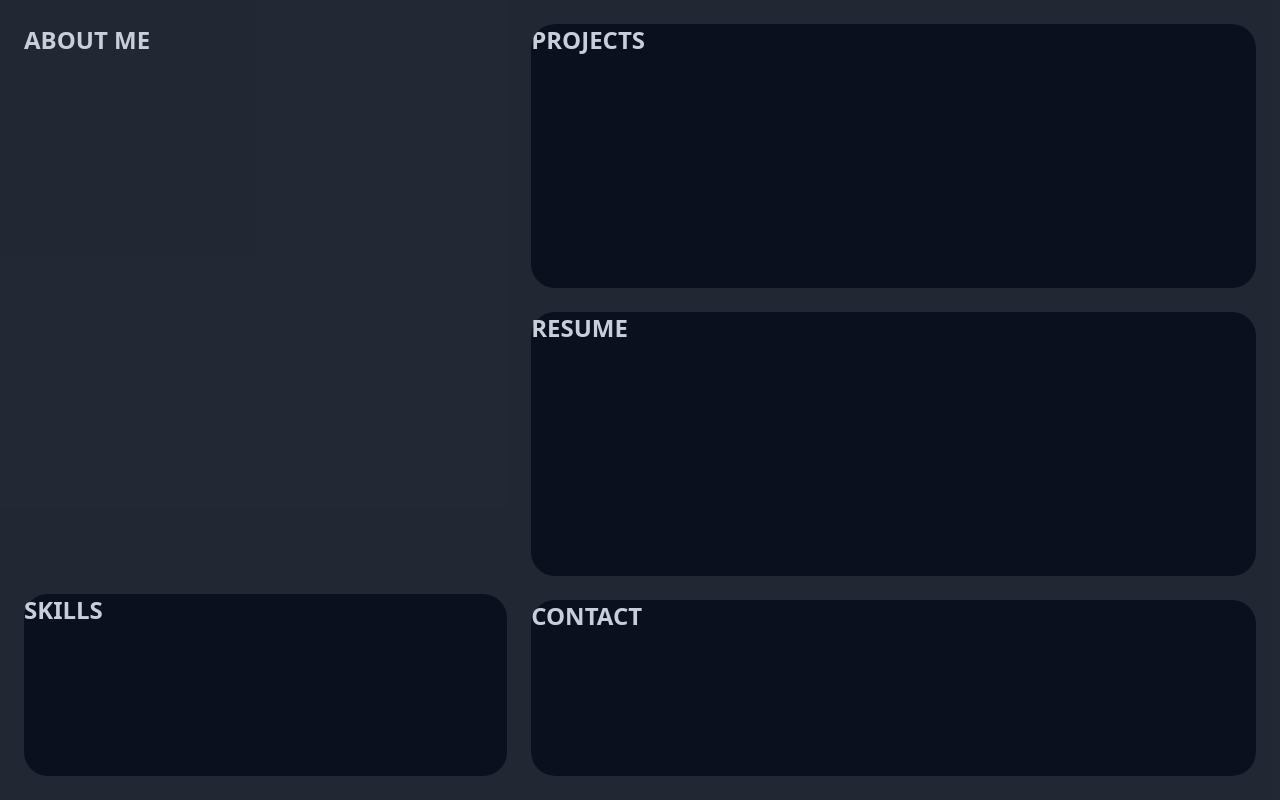
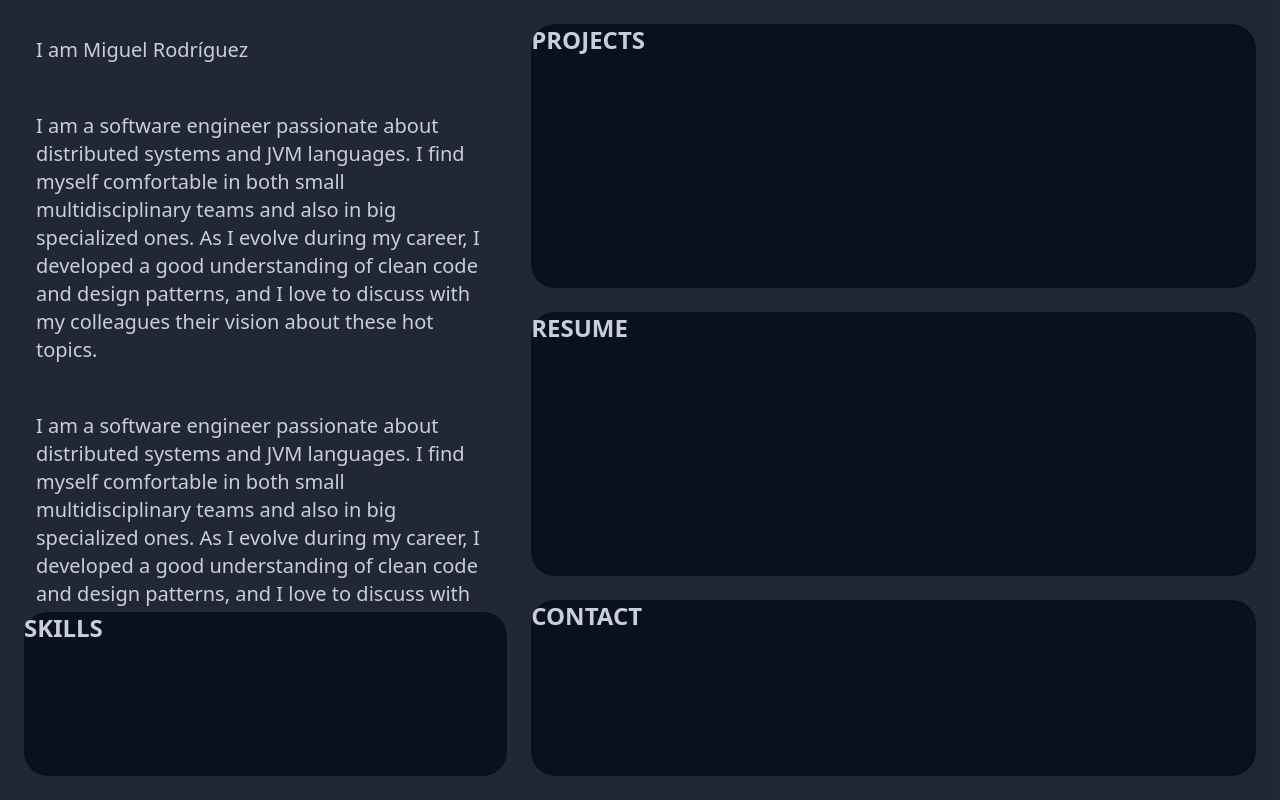
Before and after one commit to MiguelJRM95/MiguelJRM95-Portfolio, a React (Vite) app: page / in a window 1280 px wide. Built offline with nearby package versions, Linux system fonts and the light colour scheme.

Commit message:
feat: about-me section

```diff
--- a/src/App.tsx
+++ b/src/App.tsx
@@ -2,6 +2,7 @@ import "./App.css";
 import BentoBoxSideWrapper from "./components/bento-box-side-wrapper/BentoBoxSideWrapper";
 import PortfolioSection from "./components/portfolio-section/PortfolioSection";
 import { useSelectSection } from "./components/portfolio-section/useSelectedSection";
+import AboutMe from "./components/sections/AboutMe";
 
 function App() {
   const { selected, selectSection } = useSelectSection();
@@ -17,9 +18,9 @@ function App() {
       >
         <section
           id="about-me-wrapper"
-          className={`text-primary-text text-2xl font-bold transition-all duration-400 ${selected === "skills" ? "srink h-[0px]" : "h-3/4"}`}
+          className={`text-primary-text text-xl transition-all duration-400 ${selected === "skills" ? "srink h-[0px]" : "h-3/4"}`}
         >
-          ABOUT ME
+          <AboutMe />
         </section>
         <PortfolioSection
           portfolioSection="skills"
--- a/src/components/portfolio-section/portfolioSectionId.type.ts
+++ /dev/null
@@ -1,6 +0,0 @@
-export type PortfolioSectionId =
-  | "about-me"
-  | "skills"
-  | "projects"
-  | "resume"
-  | "contact";
--- /dev/null
+++ b/src/components/sections/AboutMe.tsx
@@ -0,0 +1,28 @@
+const AboutMe: React.FC = () => {
+  return (
+    <div className="flex flex-col gap-12 p-3">
+      <p>I am Miguel Rodríguez</p>
+      <p>
+        I am a software engineer passionate about distributed systems and JVM
+        languages. I find myself comfortable in both small multidisciplinary
+        teams and also in big specialized ones. As I evolve during my career, I
+        developed a good understanding of clean code and design patterns, and I
+        love to discuss with my colleagues their vision about these hot topics.
+      </p>
+      <p>
+        I am a software engineer passionate about distributed systems and JVM
+        languages. I find myself comfortable in both small multidisciplinary
+        teams and also in big specialized ones. As I evolve during my career, I
+        developed a good understanding of clean code and design patterns, and I
+        love to discuss with my colleagues their vision about these hot topics.
+      </p>
+      <p>
+        I am a software engineer passionate about distributed systems and JVM
+        languages. I find myself comfortable in both small multidisciplinary
+        teams and also in big specialized ones. As I evolve during my career.
+      </p>
+    </div>
+  );
+};
+
+export default AboutMe;
```
